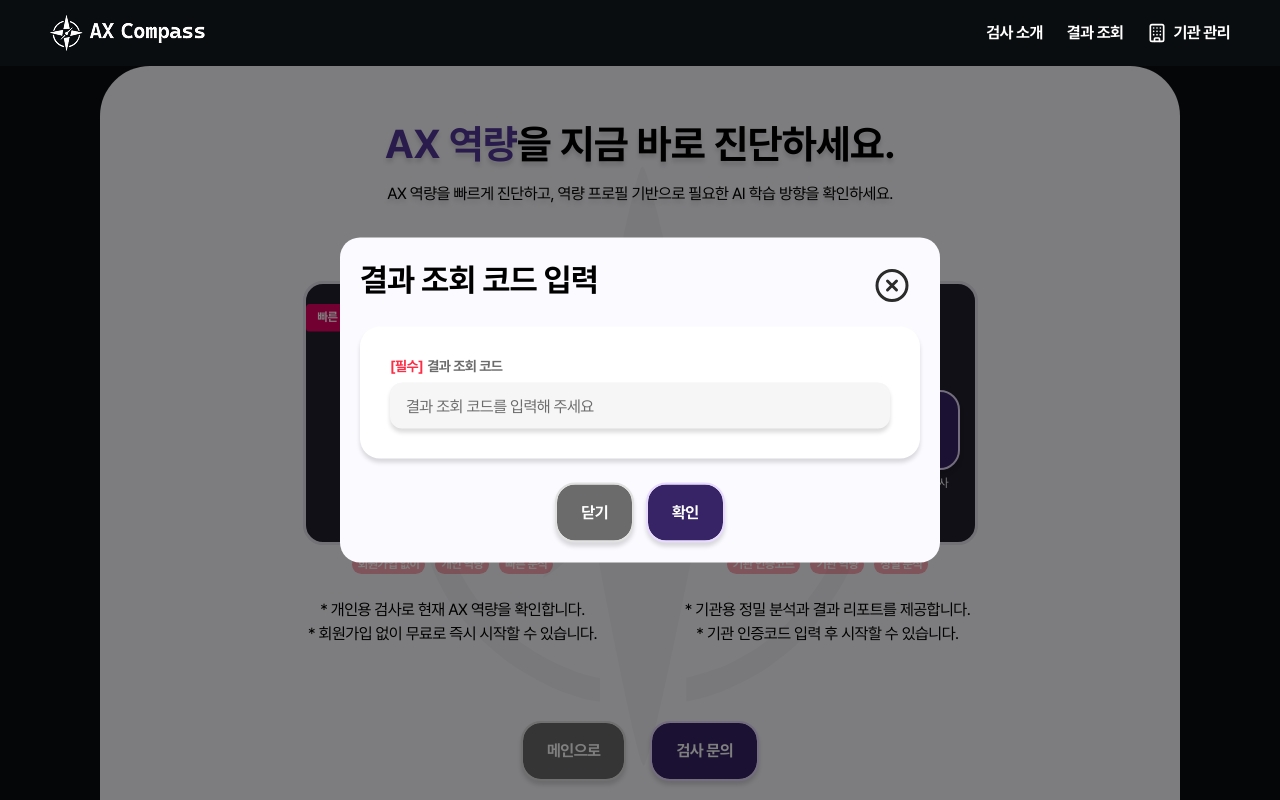
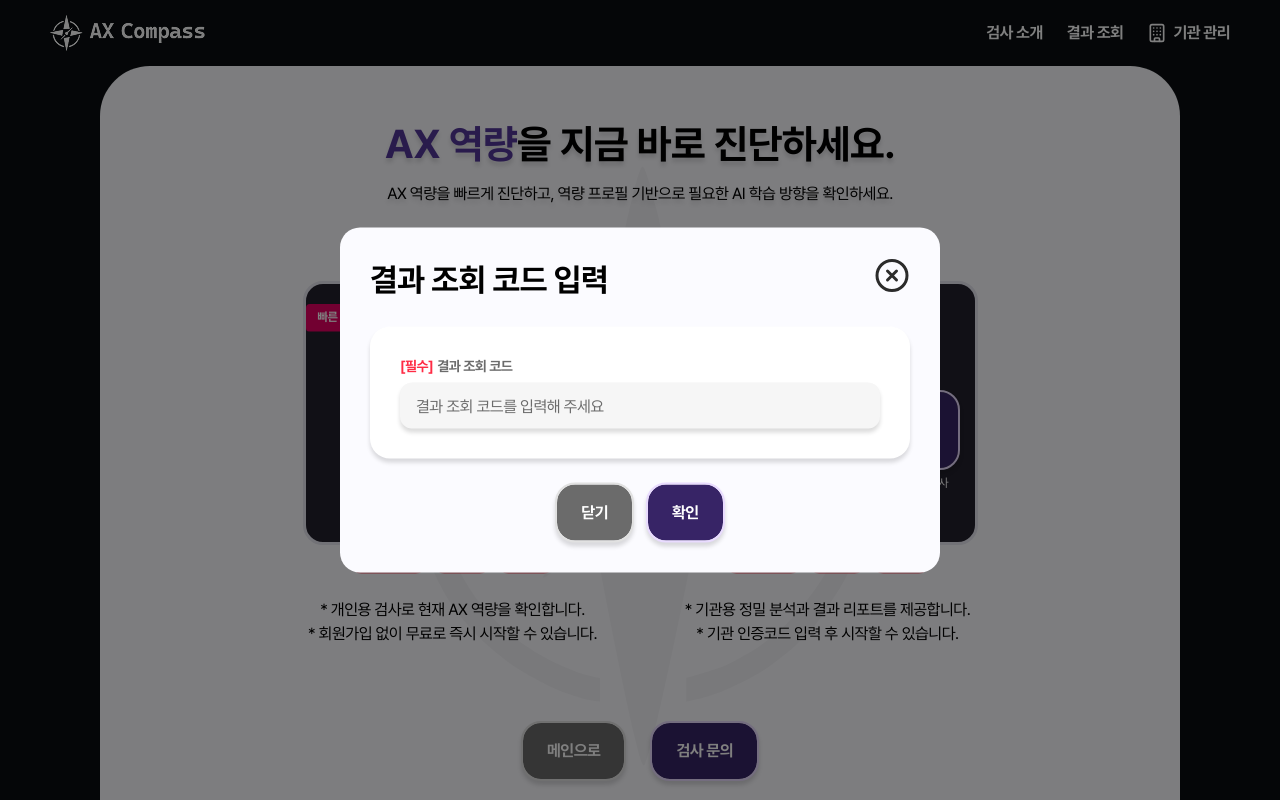
Before and after one commit to helloworldlabs-projects/AX-Compass, a Next.js app: page /assessment in a window 1280 px wide. Both pictures are taken after a click on the button "결과 조회". Shown: the top 800 px of the page. Built offline with nearby package versions, Linux system fonts and the light colour scheme.

Commit message:
style: 모달 padding 영역 수정

```diff
--- a/components/ui/Modal.tsx
+++ b/components/ui/Modal.tsx
@@ -47,11 +47,11 @@ function Modal({ open, onClose, children }: ModalProps) {
       }}
     >
       <Dialog.Portal>
-        <Dialog.Backdrop className="data-open:animate-in data-open:fade-in-0 data-closed:animate-out data-closed:fade-out-0 fixed inset-0 z-40 bg-black/50 duration-150" />
-        <Dialog.Popup className="data-open:animate-in data-open:fade-in-0 data-open:zoom-in-95 data-closed:animate-out data-closed:fade-out-0 data-closed:zoom-out-95 bg-special-navy-0 rounded-card fixed top-1/2 left-1/2 z-50 flex max-h-[90vh] w-[calc(100%-20px)] max-w-[600px] min-w-[340px] -translate-x-1/2 -translate-y-1/2 flex-col gap-6 overflow-hidden p-5 duration-150">
+        <Dialog.Backdrop className="data-open:animate-in data-open:fade-in-0 data-closed:animate-out data-closed:fade-out-0 fixed inset-0 z-60 bg-black/50 duration-150" />
+        <Dialog.Popup className="data-open:animate-in data-open:fade-in-0 data-open:zoom-in-95 data-closed:animate-out data-closed:fade-out-0 data-closed:zoom-out-95 bg-special-navy-0 rounded-card fixed top-1/2 left-1/2 z-60 flex max-h-[90vh] w-[calc(100%-20px)] max-w-[600px] min-w-[340px] -translate-x-1/2 -translate-y-1/2 flex-col gap-6 overflow-hidden p-5 duration-150 lg:p-[30px]">
           <Dialog.Close
             aria-label="닫기"
-            className="absolute top-5 right-5 flex size-9 items-center justify-center rounded-full transition-colors duration-200 hover:bg-gray-100 lg:top-[30px] lg:right-[30px]"
+            className="absolute top-[20px] right-[20px] flex size-9 items-center justify-center rounded-full transition-colors duration-200 hover:bg-gray-100 lg:top-[30px] lg:right-[30px]"
           >
             <CircleX className="size-[30px] text-gray-800 lg:size-9" aria-hidden />
           </Dialog.Close>
```
